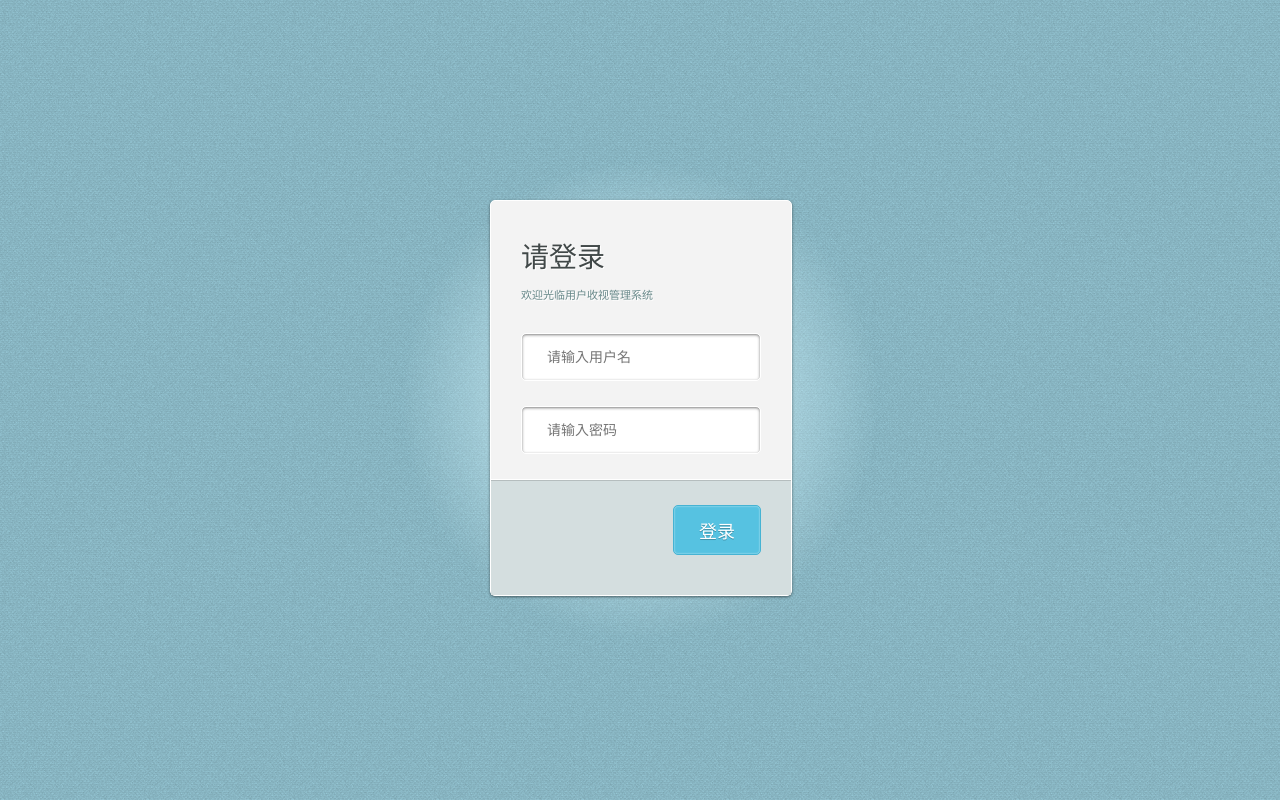
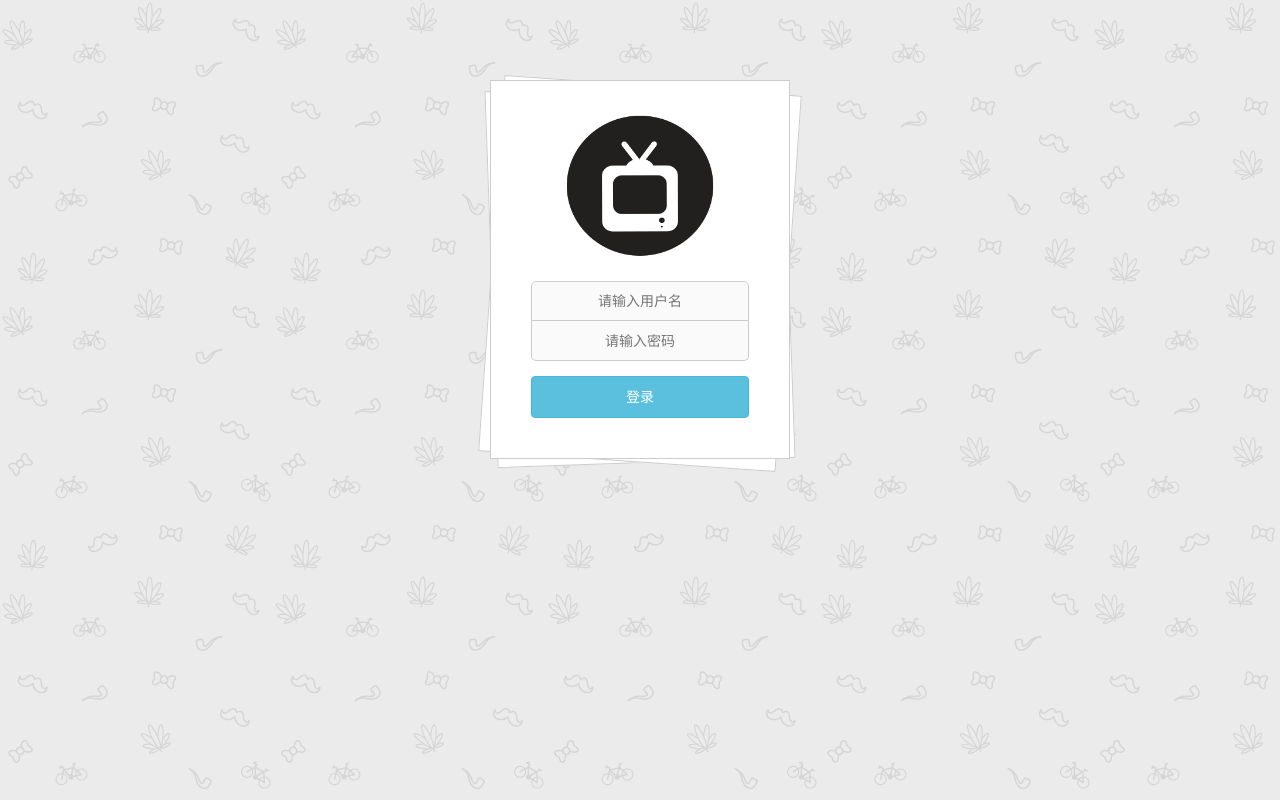
Before and after one commit to Mendim/iptvdemo, a Flask app: page /login in a window 1280 px wide. Run offline with Flask 2, Linux system fonts and the light colour scheme; some libraries are stand-ins or nearby versions.

Commit message:
rewrite login page

```diff
--- a/app/static/custom/loginpage/css/style.css
+++ /dev/null
@@ -1,298 +0,0 @@
-/*******************
-LOGIN FORM STYLESHEET
-by: Amit Jakhu
-www.amitjakhu.com
-*******************/
-
-/*******************
-FONTS
-*******************/
-
-/*@import url(http://fonts.googleapis.com/css?family=Bree+Serif);*/
-
-/*******************
-SELECTION STYLING
-*******************/
-
-::selection {
-	color: #fff;
-	background: #f676b2; /* Safari */
-}
-::-moz-selection {
-	color: #fff;
-	background: #f676b2; /* Firefox */
-}
-
-/*******************
-BODY STYLING
-*******************/
-
-* {
-	margin: 0;
-	padding: 0;
-	border: 0;
-}
-
-body {
-	background: url(../images/bg.png) repeat;
-	font-family: "HelveticaNeue-Light", "Helvetica Neue Light", "Helvetica Neue", Helvetica, Arial, "Lucida Grande", sans-serif;
-	font-weight:300;
-	text-align: left;
-	text-decoration: none;
-}
-
-#wrapper {
-	/* Center wrapper perfectly */
-	width: 300px;
-	height: 400px;
-	position: absolute;
-	left: 50%;
-	top: 50%;
-	margin-left: -150px;
-	margin-top: -200px;
-}
-
-/*
-.gradient {
-	width: 600px;
-	height: 600px;
-	position: fixed;
-	left: 50%;
-	top: 50%;
-	margin-left: -300px;
-	margin-top: -300px;
-
-	background: url(../images/gradient.png) no-repeat;
-}
-*/
-
-.gradient {
-	/* Center Positioning */
-	width: 600px;
-	height: 600px;
-	position: fixed;
-	left: 50%;
-	top: 50%;
-	margin-left: -300px;
-	margin-top: -300px;
-
-	/* Fallback */
-	background-image: url(../images/gradient.png);
-	background-repeat: no-repeat;
-
-	/* CSS3 Gradient */
-	background-image: -webkit-gradient(radial, 0% 0%, 0% 100%, from(rgba(213,246,255,1)), to(rgba(213,246,255,0)));
-	background-image: -webkit-radial-gradient(50% 50%, 40% 40%, rgba(213,246,255,1), rgba(213,246,255,0));
-	background-image: -moz-radial-gradient(50% 50%, 50% 50%, rgba(213,246,255,1), rgba(213,246,255,0));
-	background-image: -ms-radial-gradient(50% 50%, 50% 50%, rgba(213,246,255,1), rgba(213,246,255,0));
-	background-image: -o-radial-gradient(50% 50%, 50% 50%, rgba(213,246,255,1), rgba(213,246,255,0));
-}
-
-/*******************
-LOGIN FORM
-*******************/
-
-.login-form {
-	width: 300px;
-	margin: 0 auto;
-	position: relative;
-	z-index:5;
-
-	background: #f3f3f3;
-	border: 1px solid #fff;
-	border-radius: 5px;
-
-	box-shadow: 0 1px 3px rgba(0,0,0,0.5);
-	-moz-box-shadow: 0 1px 3px rgba(0,0,0,0.5);
-	-webkit-box-shadow: 0 1px 3px rgba(0,0,0,0.5);
-}
-
-/*******************
-HEADER
-*******************/
-
-.login-form .header {
-	padding: 40px 30px 30px 30px;
-}
-
-.login-form .header h1 {
-	font-family: 'Bree Serif', serif;
-	font-weight: 300;
-	font-size: 28px;
-	line-height:34px;
-	color: #414848;
-	text-shadow: 1px 1px 0 rgba(256,256,256,1.0);
-	margin-bottom: 10px;
-}
-
-.login-form .header span {
-	font-size: 11px;
-	line-height: 16px;
-	color: #678889;
-	text-shadow: 1px 1px 0 rgba(256,256,256,1.0);
-}
-
-/*******************
-CONTENT
-*******************/
-
-.login-form .content {
-	padding: 0 30px 25px 30px;
-}
-
-/* Input field */
-.login-form .content .input {
-	width: 188px;
-	padding: 15px 25px;
-
-	font-family: "HelveticaNeue-Light", "Helvetica Neue Light", "Helvetica Neue", Helvetica, Arial, "Lucida Grande", sans-serif;
-	font-weight: 400;
-	font-size: 14px;
-	color: #9d9e9e;
-	text-shadow: 1px 1px 0 rgba(256,256,256,1.0);
-
-	background: #fff;
-	border: 1px solid #fff;
-	border-radius: 5px;
-
-	box-shadow: inset 0 1px 3px rgba(0,0,0,0.50);
-	-moz-box-shadow: inset 0 1px 3px rgba(0,0,0,0.50);
-	-webkit-box-shadow: inset 0 1px 3px rgba(0,0,0,0.50);
-}
-
-/* Second input field */
-.login-form .content .password, .login-form .content .pass-icon {
-	margin-top: 25px;
-}
-
-.login-form .content .input:hover {
-	background: #dfe9ec;
-	color: #414848;
-}
-
-.login-form .content .input:focus {
-	background: #dfe9ec;
-	color: #414848;
-
-	box-shadow: inset 0 1px 2px rgba(0,0,0,0.25);
-	-moz-box-shadow: inset 0 1px 2px rgba(0,0,0,0.25);
-	-webkit-box-shadow: inset 0 1px 2px rgba(0,0,0,0.25);
-}
-
-.user-icon, .pass-icon {
-	width: 46px;
-	height: 47px;
-	display: block;
-	position: absolute;
-	left: 0px;
-	padding-right: 2px;
-	z-index: 3;
-
-	-moz-border-radius-topleft: 5px;
-	-moz-border-radius-bottomleft: 5px;
-	-webkit-border-top-left-radius: 5px;
-	-webkit-border-bottom-left-radius: 5px;
-}
-
-.user-icon {
-	top:140px; /* Positioning fix for slide-in, got lazy to think up of simpler method. */
-	background: rgba(65,72,72,0.75) url(../images/user-icon.png) no-repeat center;
-}
-
-.pass-icon {
-	top:214px;
-	background: rgba(65,72,72,0.75) url(../images/pass-icon.png) no-repeat center;
-}
-
-/* Animation */
-.input, .user-icon, .pass-icon, .button, .register {
-	transition: all 0.5s;
-	-moz-transition: all 0.5s;
-	-webkit-transition: all 0.5s;
-	-o-transition: all 0.5s;
-	-ms-transition: all 0.5s;
-}
-
-/*******************
-FOOTER
-*******************/
-
-.login-form .footer {
-	padding: 25px 30px 40px 30px;
-	overflow: auto;
-
-	background: #d4dedf;
-	border-top: 1px solid #fff;
-
-	box-shadow: inset 0 1px 0 rgba(0,0,0,0.15);
-	-moz-box-shadow: inset 0 1px 0 rgba(0,0,0,0.15);
-	-webkit-box-shadow: inset 0 1px 0 rgba(0,0,0,0.15);
-}
-
-/* Login button */
-.login-form .footer .button {
-	float:right;
-	padding: 11px 25px;
-
-	font-family: 'Bree Serif', serif;
-	font-weight: 300;
-	font-size: 18px;
-	color: #fff;
-	text-shadow: 0px 1px 0 rgba(0,0,0,0.25);
-
-	background: #56c2e1;
-	border: 1px solid #46b3d3;
-	border-radius: 5px;
-	cursor: pointer;
-
-	box-shadow: inset 0 0 2px rgba(256,256,256,0.75);
-	-moz-box-shadow: inset 0 0 2px rgba(256,256,256,0.75);
-	-webkit-box-shadow: inset 0 0 2px rgba(256,256,256,0.75);
-}
-
-.login-form .footer .button:hover {
-	background: #3f9db8;
-	border: 1px solid rgba(256,256,256,0.75);
-
-	box-shadow: inset 0 1px 3px rgba(0,0,0,0.5);
-	-moz-box-shadow: inset 0 1px 3px rgba(0,0,0,0.5);
-	-webkit-box-shadow: inset 0 1px 3px rgba(0,0,0,0.5);
-}
-
-.login-form .footer .button:focus {
-	position: relative;
-	bottom: -1px;
-
-	background: #56c2e1;
-
-	box-shadow: inset 0 1px 6px rgba(256,256,256,0.75);
-	-moz-box-shadow: inset 0 1px 6px rgba(256,256,256,0.75);
-	-webkit-box-shadow: inset 0 1px 6px rgba(256,256,256,0.75);
-}
-
-/* Register button */
-.login-form .footer .register {
-	display: block;
-	float: right;
-	padding: 10px;
-	margin-right: 20px;
-
-	background: none;
-	border: none;
-	cursor: pointer;
-
-	font-family: 'Bree Serif', serif;
-	font-weight: 300;
-	font-size: 18px;
-	color: #414848;
-	text-shadow: 0px 1px 0 rgba(256,256,256,0.5);
-}
-
-.login-form .footer .register:hover {
-	color: #3f9db8;
-}
-
-.login-form .footer .register:focus {
-	position: relative;
-	bottom: -1px;
-}
--- a/app/templates/login/login.html
+++ b/app/templates/login/login.html
@@ -1,73 +1,126 @@
 <!doctype html>
-<html lang="en">
+<html lang="zh">
 <head>
     <meta charset="UTF-8">
-    <title>欢迎光临石家庄金石机房</title>
-    <link rel="shortcut icon" href="{{ url_for('static', filename='cdn/images/favicon.ico') }}">
-    <link href="{{ url_for('static', filename='custom/loginpage/css/style.css') }}" rel="stylesheet" type="text/css" />
-    <style>
-        .zh {
-            font-family: "Hiragino Sans GB", "Microsoft YaHei", sans-serif;
+    <title>请登录</title>
+    <meta name="viewport" content="width=device-width, initial-scale=1">
+    <link href="{{ url_for('static', filename='vendor/bootstrap/css/bootstrap.min.css') }}" rel="stylesheet" type="text/css" />
+    <style type="text/css">
+        body{
+            background: #eee url('/static/custom/loginpage/login_bg.png');
+        }
+
+        html,body{
+            position: relative;
+            height: 100%;
+        }
+
+        .login-container{
+            position: relative;
+            width: 300px;
+            margin: 80px auto;
+            padding: 20px 40px 40px;
+            text-align: center;
+            background: #fff;
+            border: 1px solid #ccc;
+        }
+
+        #output{
+            position: absolute;
+            width: 300px;
+            top: -75px;
+            left: 0;
+            color: #fff;
+        }
+
+        #output.alert-success{
+            background: rgb(25, 204, 25);
+        }
+
+        #output.alert-danger{
+            background: rgb(228, 105, 105);
+        }
+
+
+        .login-container::before,.login-container::after{
+            content: "";
+            position: absolute;
+            width: 100%;
+            height: 100%;
+            top: 3.5px;
+            left: 0;
+            background: #fff;
+            z-index: -1;
+            -webkit-transform: rotateZ(4deg);
+            -moz-transform: rotateZ(4deg);
+            -ms-transform: rotateZ(4deg);
+            border: 1px solid #ccc;
+        }
+
+        .login-container::after{
+            top: 5px;
+            z-index: -2;
+            -webkit-transform: rotateZ(-2deg);
+            -moz-transform: rotateZ(-2deg);
+            -ms-transform: rotateZ(-2deg);
+
+        }
+
+        .avatar{
+            width: 150px;
+            height: 150px;
+            margin: 10px auto 20px;
+            /*border-radius: 10%;
+            border: 2px solid #aaa;*/
+            background-size: cover;
+            background-image: url('/static/custom/loginpage/iptv1.png');
+        }
+
+        .form-box input{
+            width: 100%;
+            padding: 10px;
+            text-align: center;
+            height:40px;
+            border: 1px solid #ccc;;
+            background: #fafafa;
+            transition:0.2s ease-in-out;
+        }
+
+        .form-box input:focus{
+            outline: 0;
+            background: #eee;
+        }
+
+        .form-box input[type="text"]{
+            border-radius: 5px 5px 0 0;
+            text-transform: lowercase;
+        }
+
+        .form-box input[type="password"]{
+            border-radius: 0 0 5px 5px;
+            border-top: 0;
+        }
+
+        .form-box button.login{
+            margin-top:15px;
+            padding: 10px 20px;
         }
     </style>
 </head>
 
 <body>
-
-    <!--WRAPPER-->
-    <div id="wrapper">
-
-        <!--SLIDE-IN ICONS-->
-        <div class="user-icon"></div>
-        <div class="pass-icon"></div>
-        <!--END SLIDE-IN ICONS-->
-
-        <!--LOGIN FORM-->
-        <form name="login-form" class="login-form zh" action="{{ url_for('login') }}" method="post">
-
-            <div class="header">
-                <h1>请登录</h1>
-                <span>欢迎光临用户收视管理系统</span>
+    <div class="container">
+        <div class="login-container">
+            <div id="output"></div>
+            <div class="avatar"></div>
+            <div class="form-box">
+                <form action="{{ url_for('login') }}" method="post">
+                    <input name="username" type="text" placeholder="请输入用户名">
+                    <input name="password" type="password" placeholder="请输入密码">
+                    <button class="btn btn-info btn-block login" type="submit">登录</button>
+                </form>
             </div>
-
-            <div class="content">
-                <input name="username" type="text" class="input username" placeholder="请输入用户名"  />
-                <input name="password" type="password" class="input password" placeholder="请输入密码"  />
-            </div>
-
-            <div class="footer">
-                <input type="submit" name="submit" value="登录" class="button" />
-                <!-- <input type="submit" name="submit" value="注册" class="register" /> -->
-            </div>
-
-        </form>
-
-
+        </div>
     </div>
-
-    <div class="gradient"></div>
-
-    <script src="{{ url_for('static', filename='vendor/jquery/jquery-1.min.js') }}"></script>
-
-    <script type="text/javascript">
-    $(document).ready(function() {
-        var $username = $(".username");
-        var $password = $(".password");
-        $username.focus(function() {
-            $(".user-icon").css("left","-48px");
-        });
-        $username.blur(function() {
-            $(".user-icon").css("left","0px");
-        });
-
-        $password.focus(function() {
-            $(".pass-icon").css("left","-48px");
-        });
-        $password.blur(function() {
-            $(".pass-icon").css("left","0px");
-        });
-    });
-    </script>
-
 </body>
 </html>
```
Also changed, not shown: app/static/custom/loginpage/fonts/Bree_Serif/OFL.txt (deleted, +0 -94 lines), app/static/custom/loginpage/avatar.png (added), app/static/custom/loginpage/fonts/Bree_Serif/BreeSerif-Regular.ttf (deleted), app/static/custom/loginpage/images/bg.png (deleted), app/static/custom/loginpage/images/gradient.png (deleted), app/static/custom/loginpage/images/pass-icon.png (deleted), app/static/custom/loginpage/images/user-icon.png (deleted), app/static/custom/loginpage/iptv.png (added), app/static/custom/loginpage/iptv1.png (added), app/static/custom/loginpage/login_bg.png (added).
